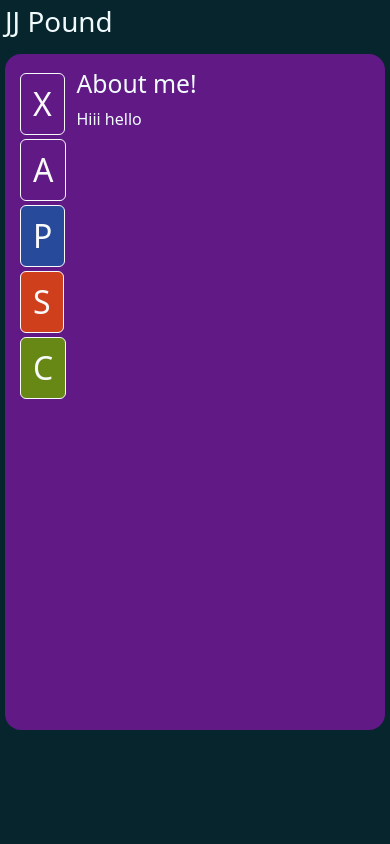
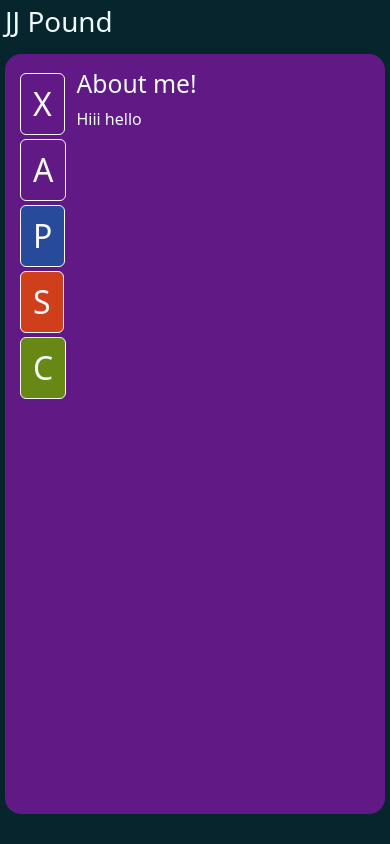
Before and after one commit to jjpound/jjpound.github.io, a plain HTML site: page index.html in a window 390 px wide. Both pictures are taken after a click on the button "About Me". Drawn offline with nearby package versions, Linux system fonts and the light colour scheme.

Commit message:
Format Update for mobile
made sections take up more height.

```diff
--- a/style.css
+++ b/style.css
@@ -205,4 +205,8 @@ h1 {
     #main-page-buttons {
         width: 100vw;
     }
+
+    .selected {
+        height: 90vh;
+    }
 }
```
